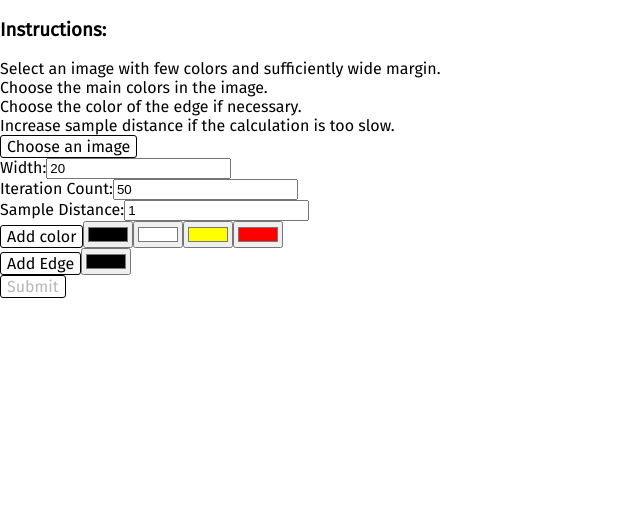
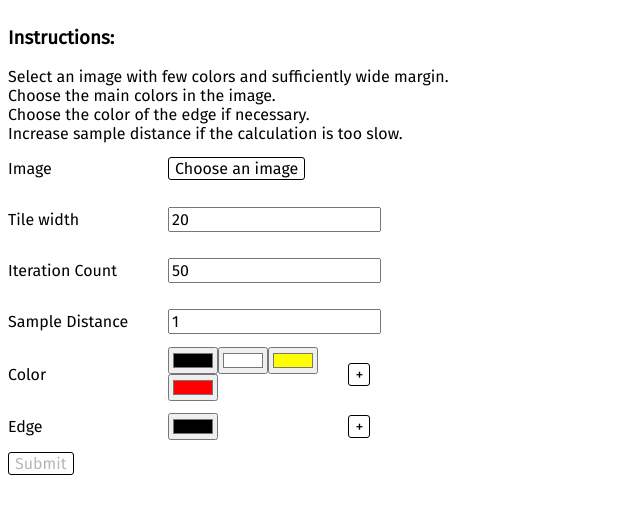
Before and after one commit to caffeinatedprogrammer/pixelator, a React (Create React App) app: page / in a window 1280 px wide. Shown: the top 514 px of the page, without its empty margins (0-640 px from the left). Built offline with nearby package versions, Linux system fonts and the light colour scheme.

Commit message:
Refine input form layout

```diff
--- a/src/App.css
+++ b/src/App.css
@@ -2,6 +2,7 @@
     width: 100%;
     height: 100%;
     min-height: 100vh;
+    padding: 8px;
     box-sizing: border-box;
 }
 
--- a/src/InputForm.jsx
+++ b/src/InputForm.jsx
@@ -2,6 +2,7 @@ import React, { useCallback, useState, useRef } from "react";
 import "./InputPage.css";
 import Button from "./Button";
 import SquareContainer from "./SquareContainer";
+import SettingItem from "./SettingItem";
 import { useSelector } from './hooks';
 
 export default function InputForm({onSubmit}) {
@@ -134,34 +135,32 @@ export default function InputForm({onSubmit}) {
                 <span>Choose the main colors in the image.</span>
                 <span>Choose the color of the edge if necessary.</span>
                 <span>Increase sample distance if the calculation is too slow.</span>
-                <input className="hidden" ref={fileInputRef} type="file" onChange={handleFileInputChange} />
-                <Button onClick={handleFileButtonClick}>Choose an image</Button>
-                <div>
-                    <label>Width:</label>
+                <SettingItem name="Image">
+                    <input className="hidden" ref={fileInputRef} type="file" onChange={handleFileInputChange} />
+                    <Button onClick={handleFileButtonClick}>Choose an image</Button>
+                </SettingItem>
+                <SettingItem name="Tile width">
                     <input
                         type="number"
                         onChange={handleTileWidthCountChange}
                         value={tileWidthCount}
                     />
-                </div>
-                <div>
-                    <label>Iteration Count:</label>
+                </SettingItem>
+                <SettingItem name="Iteration Count">
                     <input
                         type="number"
                         onChange={handleIterationCountChange}
                         value={iterationCount}
                     />
-                </div>
-                <div>
-                    <label>Sample Distance:</label>
+                </SettingItem>
+                <SettingItem name="Sample Distance">
                     <input
                         type="number"
                         onChange={handleSampleDistanceChange}
                         value={sampleDistance}
                     />
-                </div>
-                <div>
-                    <Button onClick={handleAddColor}>Add color</Button>
+                </SettingItem>
+                <SettingItem name="Color" end={<Button onClick={handleAddColor}>+</Button>}>
                     {initialColor.id.map((_id) =>
                         <input
                             key={`color_${_id}`}
@@ -171,9 +170,8 @@ export default function InputForm({onSubmit}) {
                             onChange={handleColorChange}
                         />
                     )}
-                </div>
-                <div>
-                    <Button onClick={handleAddEdge}>Add Edge</Button>
+                </SettingItem>
+                <SettingItem name="Edge" end={<Button onClick={handleAddEdge}>+</Button>}>
                     {initialEdge.id.map((_id) =>
                         <input
                             key={`edge_${_id}`}
@@ -183,7 +181,7 @@ export default function InputForm({onSubmit}) {
                             onChange={handleEdgeChange}
                         />
                     )}
-                </div>
+                </SettingItem>
                 <Button disabled={!imageData} type="submit">
                     Submit
                 </Button>
--- /dev/null
+++ b/src/SettingItem.css
@@ -0,0 +1,7 @@
+.setting-name {
+    flex-basis: 160px;
+}
+
+.setting-end {
+    flex-basis: 100px;
+}
--- /dev/null
+++ b/src/SettingItem.jsx
@@ -0,0 +1,13 @@
+import React from 'react';
+
+import "./SettingItem.css";
+
+export default function SettingItem({name, children, end}) {
+    return (
+        <div className="flex-container">
+            <p className="flex-fixed setting-name">{name}</p>
+            <div className="flex-expand">{children}</div>
+            <div className="flex-fixed setting-end">{end}</div>
+        </div>
+    );
+}
--- a/src/index.css
+++ b/src/index.css
@@ -4,7 +4,7 @@ body {
     margin: 0px;
 }
 
-body, p, span, label, button {
+body, p, span, label, button, input {
     font-family: "Fira Sans";
     font-size: 16px;
 }
@@ -30,3 +30,17 @@ body, p, span, label, button {
     background: white;
     border-radius: 3px;
 }
+
+.flex-container {
+    display: flex;
+    align-items: center;
+    width: 100%;
+}
+
+.flex-expand {
+    flex: 1 1 0;
+}
+
+.flex-fixed {
+    flex: 0 0 auto;
+}
```
